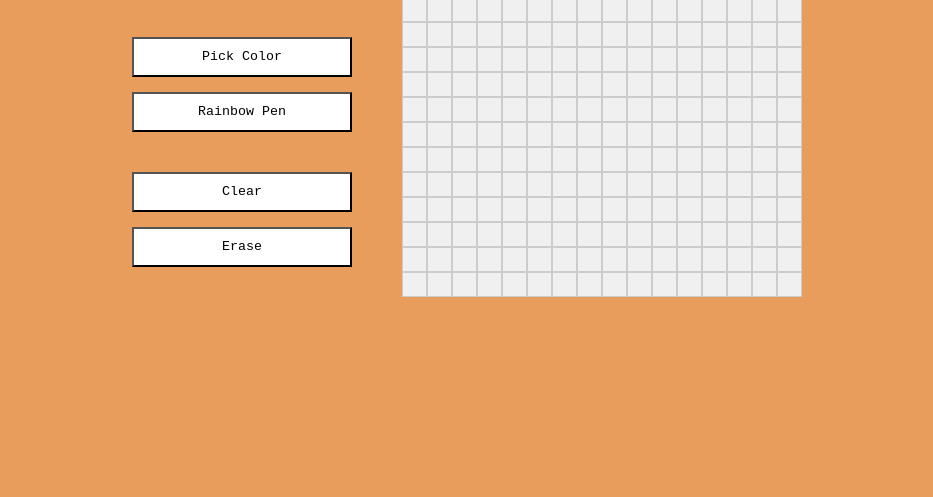
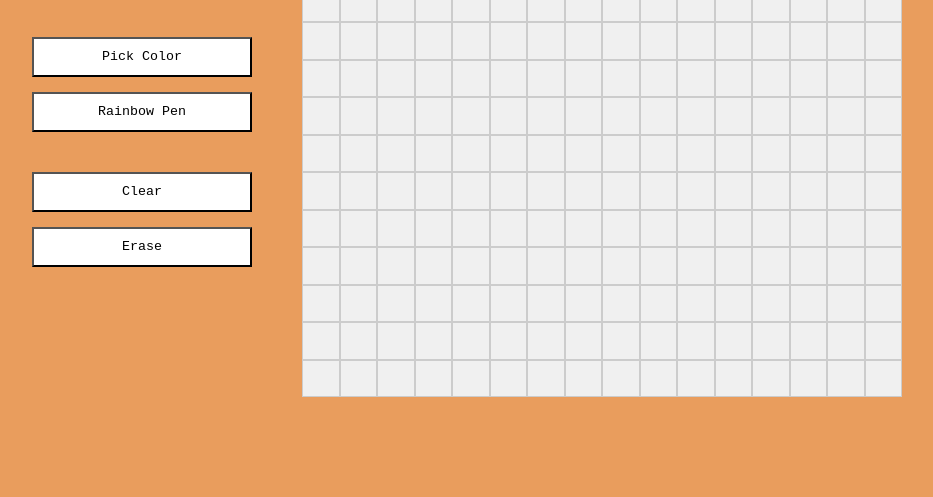
Before and after one commit to noraaren/Etch-A-Sketch, a plain HTML site: page index.html in a window 1280 px wide. Shown: the part 303-800 px from the top of the page, without its empty margins (173-1106 px from the left). Drawn offline with Linux system fonts and the light colour scheme; a web font is replaced by a local one.

Commit message:
finsih resize function

```diff
--- a/script.js
+++ b/script.js
@@ -17,16 +17,20 @@ colorPickerInput.style.display = 'none'; // Hide the color picker by default
 
 // Create grid squares
 function createGrid(size) {
-    container.innerHTML = ''; // Clear existing grid
-    container.style.gridTemplateColumns = `repeat(${size}, 1fr)`;
-    container.style.gridTemplateRows = `repeat(${size}, 1fr)`;
+    removePreviousGrid(); // Clear the previous grid before creating a new one
+    let gridSize = size * size;
+    const squareSize = 100 / size; // Calculate the square size based on grid dimensions
 
-    for (let i = 0; i < size * size; i++) {
+    for (let i = 0; i < gridSize; i++) {
         const gridSquare = document.createElement('div');
         gridSquare.classList.add('grid-square');
+        gridSquare.style.width = `${squareSize}%`;
+        gridSquare.style.height = `${squareSize}%`;
         container.appendChild(gridSquare);
     }
 }
+
+const removePreviousGrid = () => (container.innerHTML = "");
 
 // Initialize grid with default size
 createGrid(16);
--- a/style.css
+++ b/style.css
@@ -41,8 +41,8 @@ body {
 #container {
     display: flex;
     flex-wrap: wrap;
-    width: 400px;
-    height: 400px;
+    width: 600px;
+    height: 600px;
     margin-left: 50px;
 }
 
@@ -58,8 +58,6 @@ body {
 }
 
 .grid-square {
-    width: 25px;
-    height: 25px;
     border: 1px solid #ccc;
     box-sizing: border-box;
     background-color: #f0f0f0;
```
